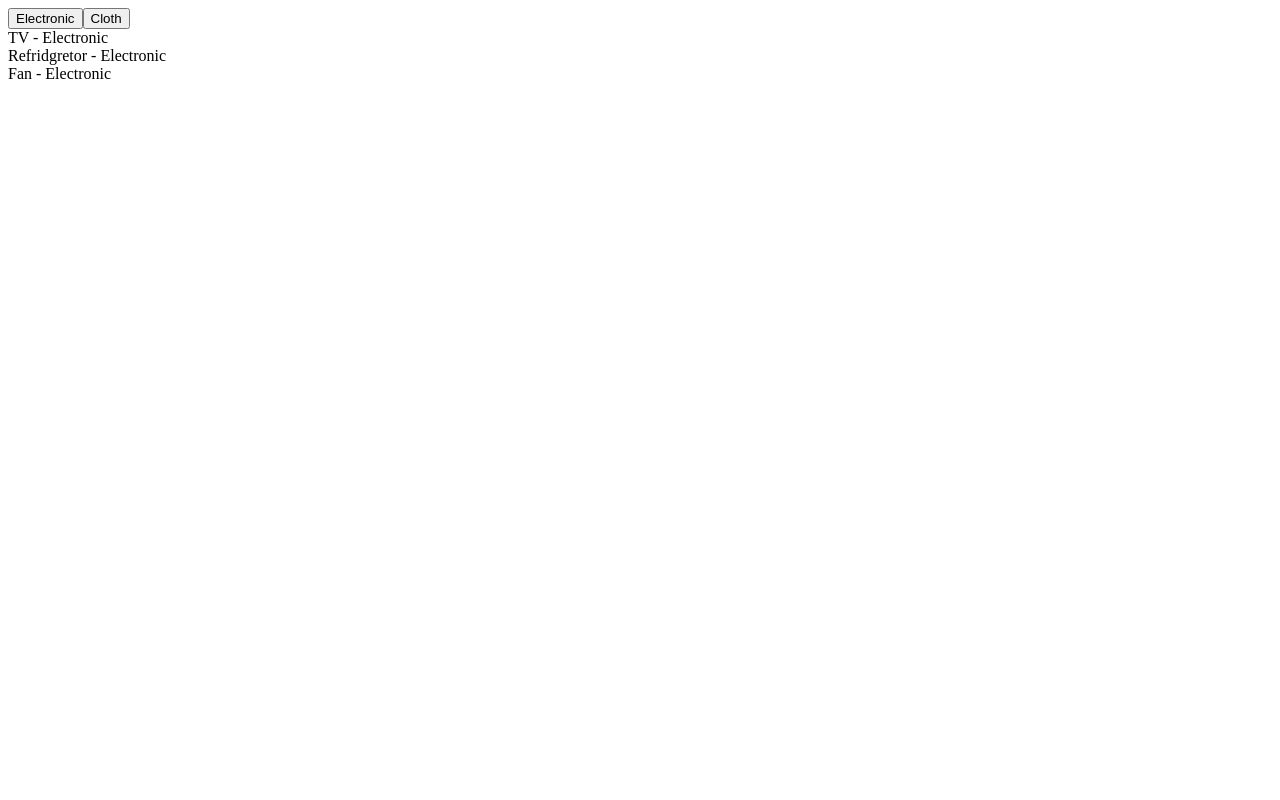
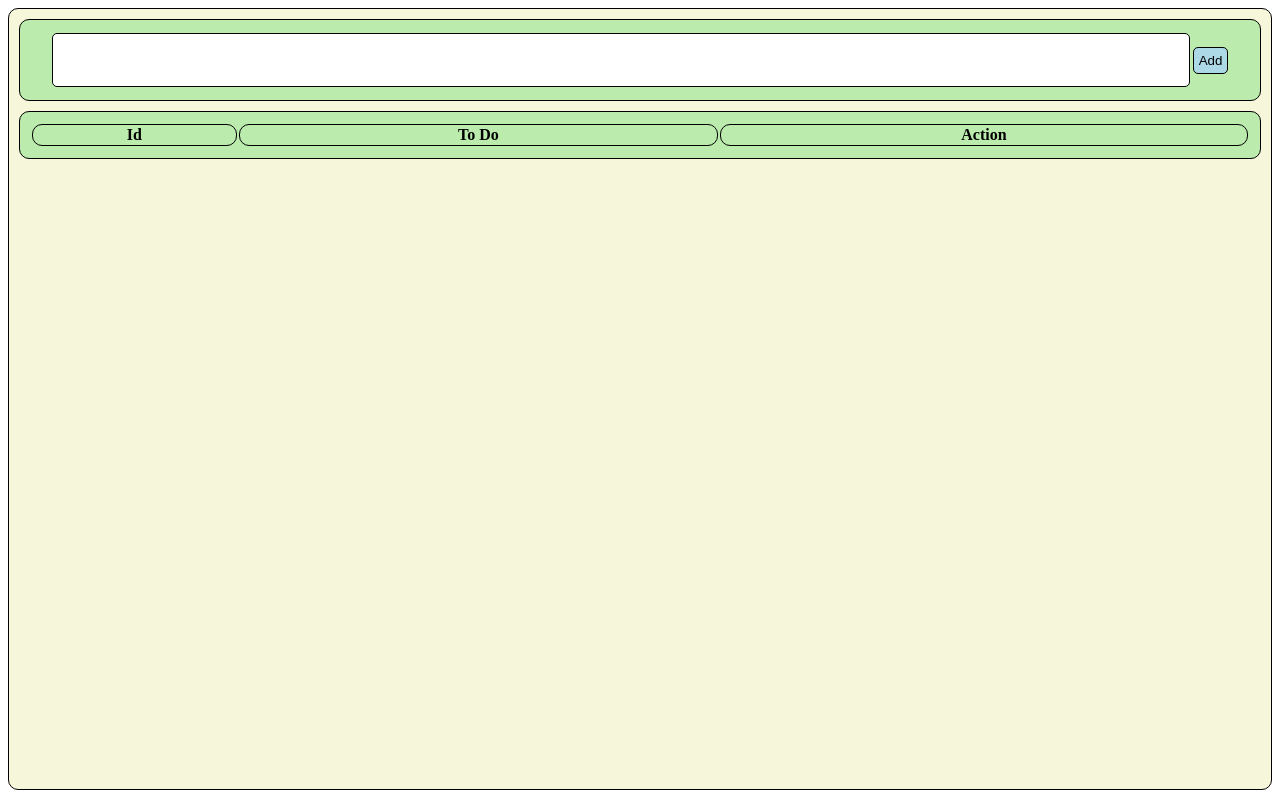
Before and after one commit to vikram-tatva/angular-19-learn, an Angular app: page / in a window 1280 px wide. Built offline with nearby package versions, Linux system fonts and the light colour scheme.

Commit message:
ToDo List

```diff
--- a/src/app/app.component.html
+++ b/src/app/app.component.html
@@ -1 +1 @@
-<app-product-list></app-product-list>
+<app-to-do></app-to-do>
--- a/src/app/app.component.ts
+++ b/src/app/app.component.ts
@@ -1,10 +1,10 @@
 import { Component } from '@angular/core';
 import { RouterOutlet } from '@angular/router';
-import { ProductListComponent } from "./product-list/product-list.component";
+import { ToDoComponent } from "./to-do/to-do.component";
 
 @Component({
   selector: 'app-root',
-  imports: [RouterOutlet, ProductListComponent],
+  imports: [RouterOutlet, ToDoComponent],
   templateUrl: './app.component.html',
   styleUrl: './app.component.css'
 })
--- /dev/null
+++ b/src/app/to-do/to-do.component.css
@@ -0,0 +1,64 @@
+body, html {
+      height: 100%;
+    }
+
+td, th{
+    text-align: center;
+    border: 1px double;
+    border-radius: 10px;
+}
+
+.container{
+    min-height: 95vh;
+    border: 1px solid;
+    border-radius: 10px;
+    padding: 10px;
+    background-color: rgb(246, 246, 219);
+}
+
+.todo-form{
+    background-color: rgb(187, 236, 173);
+    height: 10vh;
+    max-height: 10vh;
+    border: 1px solid;
+    border-radius: 10px;
+    margin-bottom: 10px;
+    text-align: center;
+    align-content: center;
+}
+
+.todo-body{
+    background-color: rgb(187, 236, 173);
+    border: 1px solid;
+    border-radius: 10px;
+    padding: 10px;
+    overflow-x: hidden;
+    overflow-y: auto;
+}
+
+.todo-table{
+    width: 100%;
+}
+
+.form-input{
+    border-radius: 5px;
+    margin-right: 3px;
+    height: 60%;
+    border: 1px solid;
+    width: 90%;
+    padding: 2px 10px 2px 10px;
+}
+
+.form-btn{
+    border: 1px solid;
+    border-radius: 5px;
+    padding: 5px;
+}
+
+.bg-blue{
+    background-color: lightblue;
+}
+
+.bg-red{
+    background-color: rgb(244, 169, 169);
+}
--- /dev/null
+++ b/src/app/to-do/to-do.component.html
@@ -0,0 +1,20 @@
+<div class="container">
+    <div class="todo-form">
+        <input type="text" [(ngModel)]="todo" class="form-input" name="inputToDo" id="inputToDo">
+        <button (click)="addToDo()" class="form-btn bg-blue">Add</button>
+    </div>
+    <div class="todo-body">
+        <table class="todo-table">
+            <th>Id</th>
+            <th>To Do</th>
+            <th>Action</th>
+            @for (todoItem of todos; track todoItem) {
+                <tr>
+                    <td>{{todoItem.id}}</td>
+                    <td>{{todoItem.todo}}</td>
+                    <td><button (click)="deleteToDo(todoItem.id)" class="form-btn bg-red">Delete</button></td>
+                </tr>
+            }
+        </table>
+    </div>
+</div>
--- /dev/null
+++ b/src/app/to-do/to-do.component.ts
@@ -0,0 +1,24 @@
+import { Component } from '@angular/core';
+import { FormsModule } from '@angular/forms';
+
+@Component({
+  selector: 'app-to-do',
+  imports: [FormsModule],
+  templateUrl: './to-do.component.html',
+  styleUrl: './to-do.component.css'
+})
+export class ToDoComponent {
+  todo:string = "";
+  todos:{id:number,todo:string} [] = [];
+
+  addToDo(){
+    if(this.todo != ""){
+      this.todos.push({id:this.todos.length+1, todo:this.todo});
+      this.todo="";
+    }
+  }
+
+  deleteToDo(id:number){
+    this.todos = this.todos.filter(x => x.id!=id);
+  }
+}
```
Also changed, not shown: 1 other file (tests, documents, lock files or other folders).
